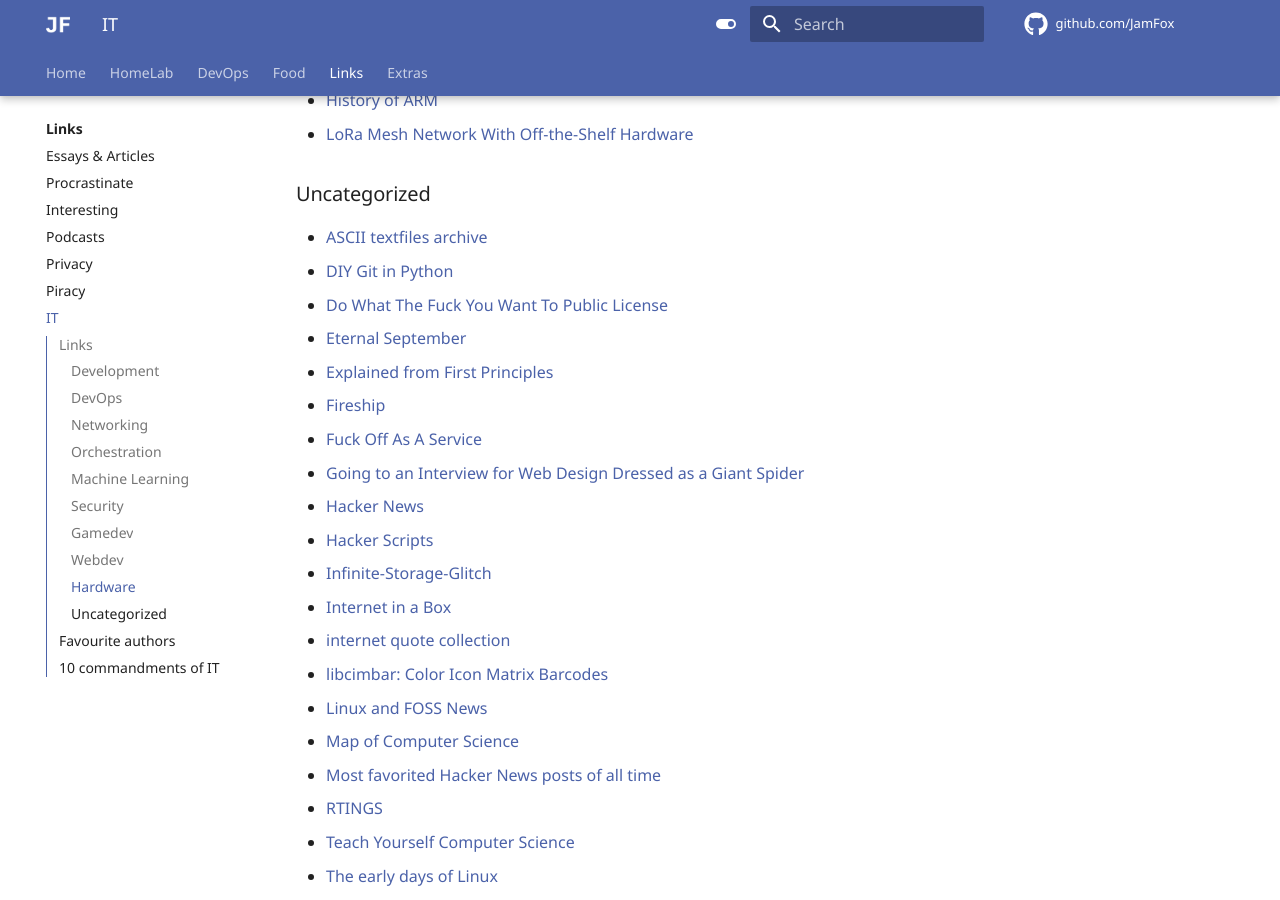
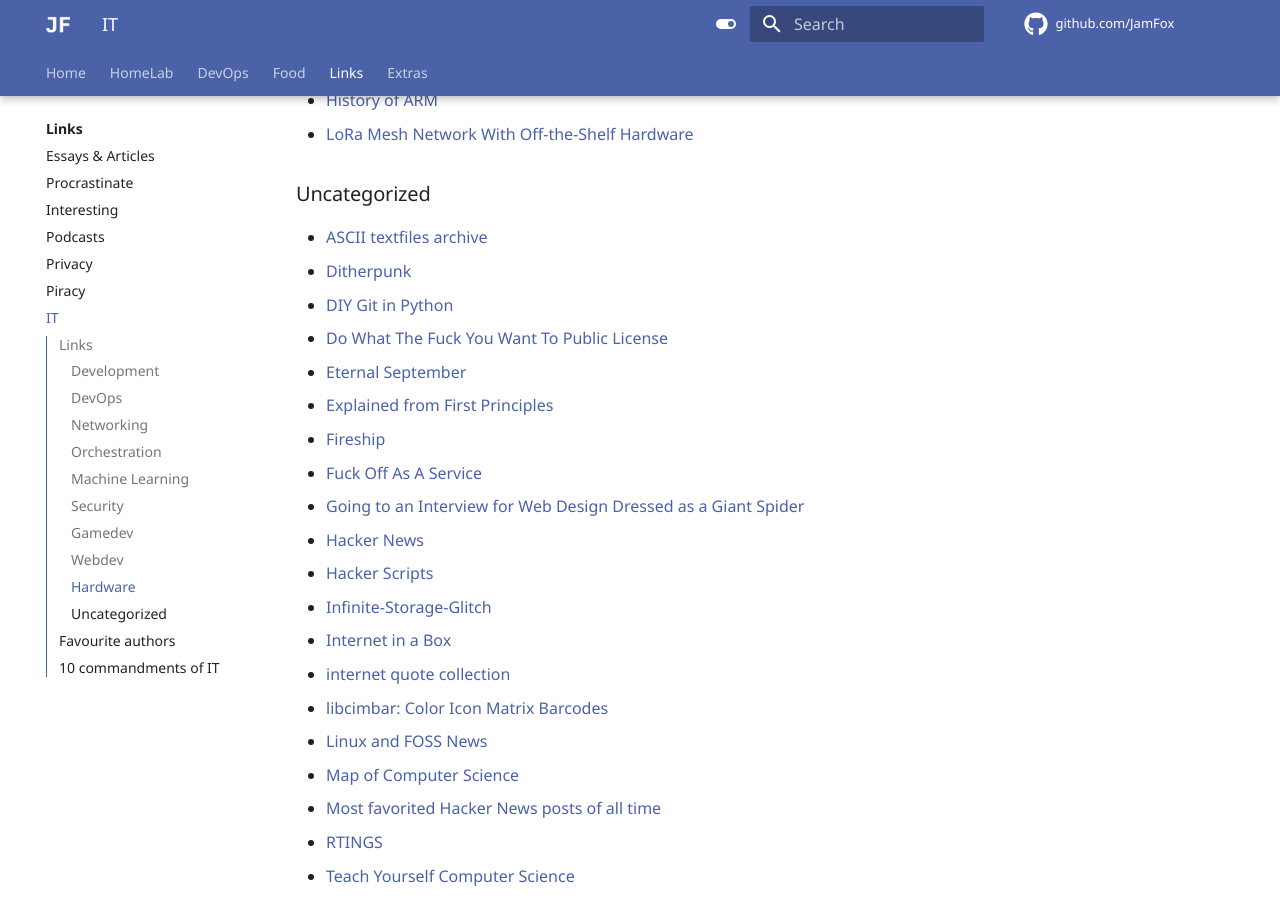
Before and after one commit to JamFox/docs.jamfox.dev, an MkDocs documentation site: the page built from docs/content/links/it.md, in a window 1280 px wide and 900 px high, scrolled down 2073 px. Built offline with MkDocs 1.6.1 and Material for MkDocs 9.7.7, drawn with Linux system fonts in a browser that asks for light colours; comment, search, counter and statistics services are not loaded.

Commit message:
add ditherpunk

```diff
--- a/docs/content/links/it.md
+++ b/docs/content/links/it.md
@@ -66,7 +66,6 @@ title: "IT"
 - [The 512KB Club](https://512kb.club/)
 - [Visual design rules you can safely follow every time](https://anthonyhobday.com/sideprojects/saferules/)
 
-
 ### Hardware
 
 - [Hands Down Keyboard Layout](https://sites.google.com/alanreiser.com/handsdown)
@@ -76,6 +75,7 @@ title: "IT"
 ### Uncategorized
 
 - [ASCII textfiles archive](http://textfiles.com/)
+- [Ditherpunk](https://surma.dev/things/ditherpunk/)
 - [DIY Git in Python](https://www.leshenko.net/p/ugit)
 - [Do What The Fuck You Want To Public License](http://www.wtfpl.net/about/)
 - [Eternal September](https://en.m.wikipedia.org/wiki/Eternal_September)
```
